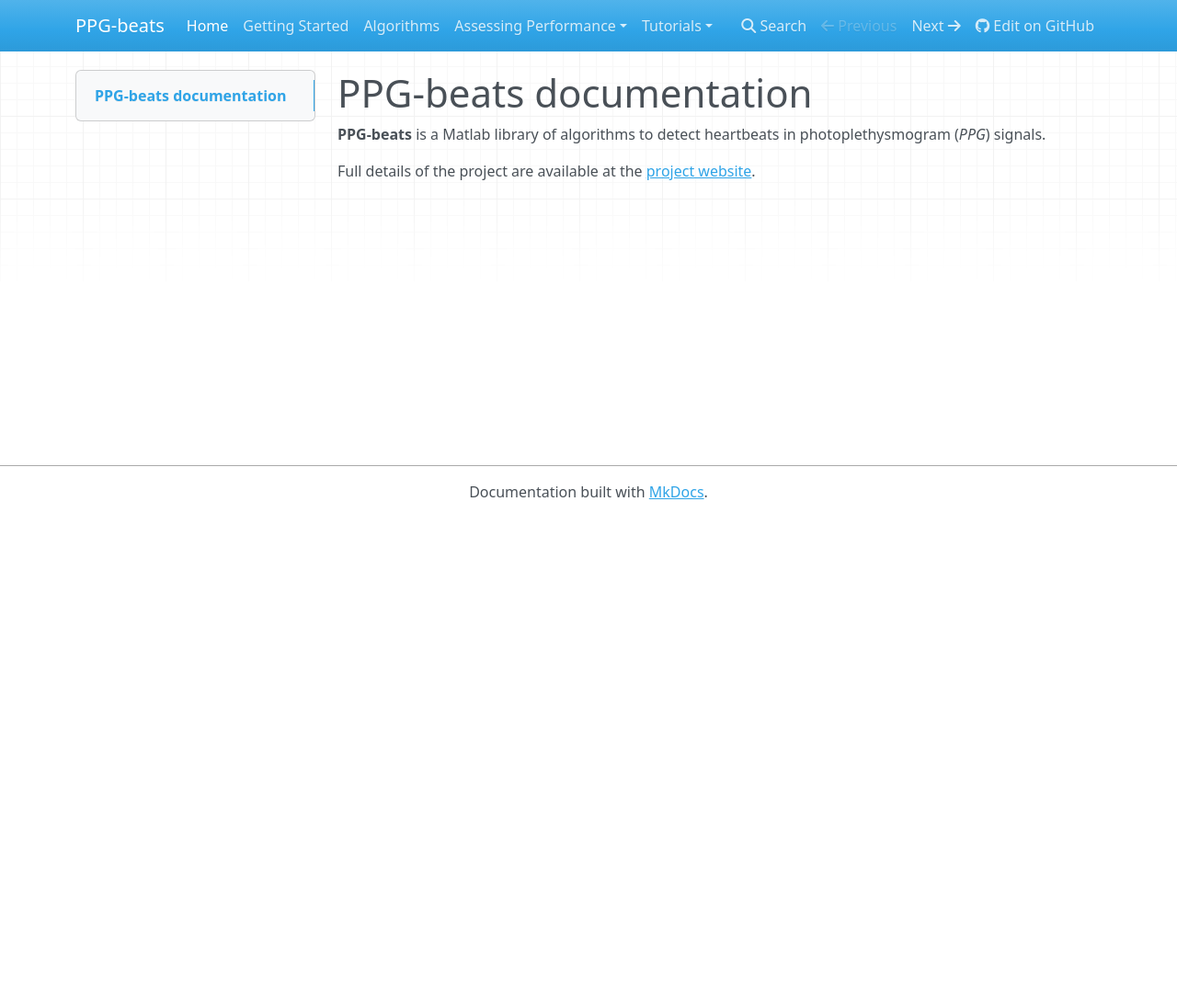
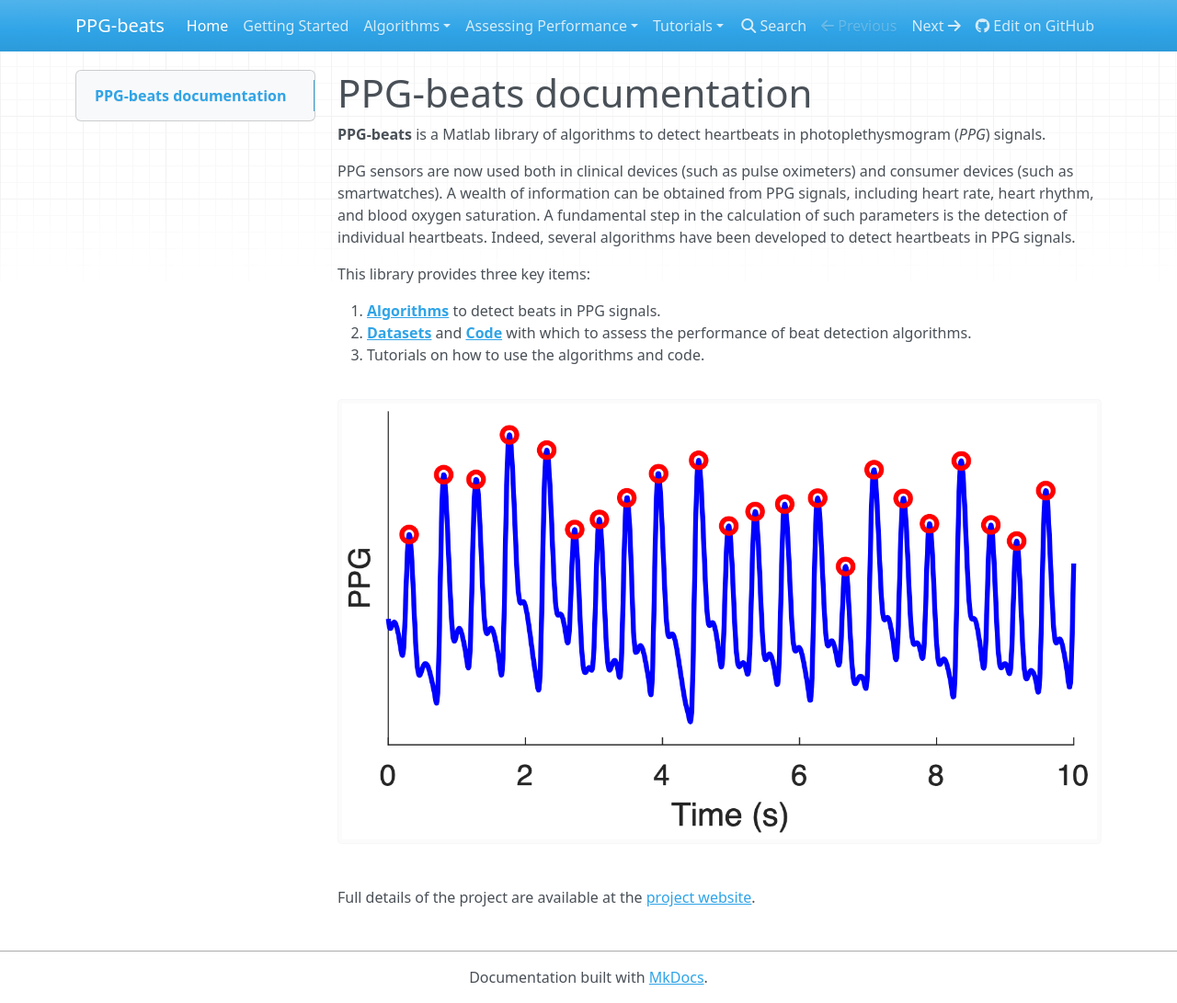
Before and after one commit to peterhcharlton/ppg-beats, an MkDocs documentation site: the page built from docs/index.md, in a window 1280 px wide and 1091 px high. Shown: the whole window at 92% size. Built offline with MkDocs 1.6.1, drawn with Linux system fonts in a browser that asks for light colours; nearby versions of some CDN libraries.

Commit message:
added code

```diff
--- a/docs/index.md
+++ b/docs/index.md
@@ -2,4 +2,14 @@
 
 **PPG-beats** is a Matlab library of algorithms to detect heartbeats in photoplethysmogram (*PPG*) signals.
 
+PPG sensors are now used both in clinical devices (such as pulse oximeters) and consumer devices (such as smartwatches). A wealth of information can be obtained from PPG signals, including heart rate, heart rhythm, and blood oxygen saturation. A fundamental step in the calculation of such parameters is the detection of individual heartbeats. Indeed, several algorithms have been developed to detect heartbeats in PPG signals.
+
+This library provides three key items:
+
+1. **[Algorithms](./algorithms/ppg_beat_detection_algs)** to detect beats in PPG signals.
+2. **[Datasets](./assessing_performance/datasets/)** and **[Code](./assessing_performance/code/)** with which to assess the performance of beat detection algorithms.
+3. Tutorials on how to use the algorithms and code.
+
+![abc](./assets/images/ppg_and_beats.png)
+
 Full details of the project are available at the [project website](https://peterhcharlton.github.io/project/ppg-beats/).
--- a/mkdocs.yml
+++ b/mkdocs.yml
@@ -4,10 +4,14 @@ repo_url: https://github.com/peterhcharlton/ppg-beats
 nav:
     - 'Home': 'index.md'
     - 'Getting Started': './getting_started/index.md'
-    - 'Algorithms': './algorithms/index.md'
+    - 'Algorithms':
+      - 'PPG Beat Detection': './algorithms/ppg_beat_detection_algs.md'
+      - 'ECG Beat Detection': './algorithms/ecg_beat_detection_algs.md'
     - 'Assessing Performance':
       - 'Datasets': './assessing_performance/datasets/index.md'
       - 'Code': './assessing_performance/code/index.md'
     - 'Tutorials':
-      - 'Beat Detection': './tutorials/beat_detection/index.md'
+      - 'PPG Beat Detection': './tutorials/beat_detection/ppg_beat_detection.md'
+      - 'ECG Beat Detection': './tutorials/beat_detection/ecg_beat_detection.md'
       - 'Performance Assessment': './tutorials/performance_assessment/index.md'
+      - 'Time Alignment': './tutorials/misc/time_alignment.md'
```
Also changed, not shown: docs/algorithms/ecg_beat_detection_algs.md (added, +26 -0 lines), docs/algorithms/ppg_beat_detection_algs.md (renamed from docs/algorithms/index.md, +1 -1 lines), docs/getting_started/index.md (+12 -0 lines), docs/tutorials/beat_detection/ecg_beat_detection.md (added, +5 -0 lines), docs/tutorials/beat_detection/index.md (deleted, +0 -5 lines), docs/tutorials/beat_detection/ppg_beat_detection.md (added, +5 -0 lines), docs/tutorials/misc/time_alignment.md (added, +1 -0 lines), docs/assets/images/ppg_and_beats.png (added), 8 other files.
